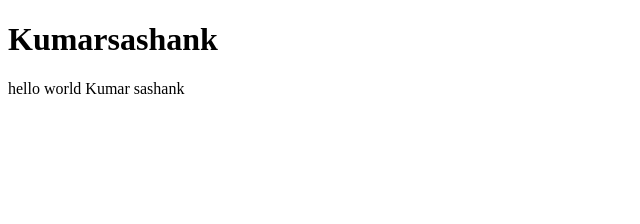
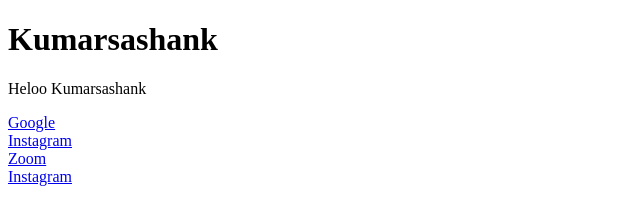
Before and after one commit to KumarSashank/Subhash-Website, a plain HTML site: page index.html in a window 1280 px wide. Shown: the whole page, without its empty margins (0-640 px from the left). Drawn offline with Linux system fonts and the light colour scheme.

Commit message:
Update index.html

```diff
--- a/index.html
+++ b/index.html
@@ -1,17 +1,21 @@
 <!DOCTYPE html>
-<html>
 <title>
     Kumarsashank
 </title>
 <head>
-        <h1>
+    <h1>Kumarsashank</h1>
+    <p>
+        Heloo
         Kumarsashank
-        </h1>
-        <p>
-            hello world
-            Kumar sashank
     </p>
+
 </head>
 <body>
+    <a href="https://www.google.com/?client=safari" target="_blank">Google</a>
+    <br>
+    <a href="https://www.instagram.com" target="_parent">Instagram</a>
+    <br>
+    <a href="https://srmap.zoom.us/j/92064147989?pwd=K0dvWFNSM0xNaTR1bHJqUEpGYjJCZz09" target="_self">Zoom</a>
+    <br>
+    <a href="https://www.instagram.com" target="_top">Instagram</a>
 </body>
-</html>
```
Lines whose indentation alone changed are shown as unchanged.
